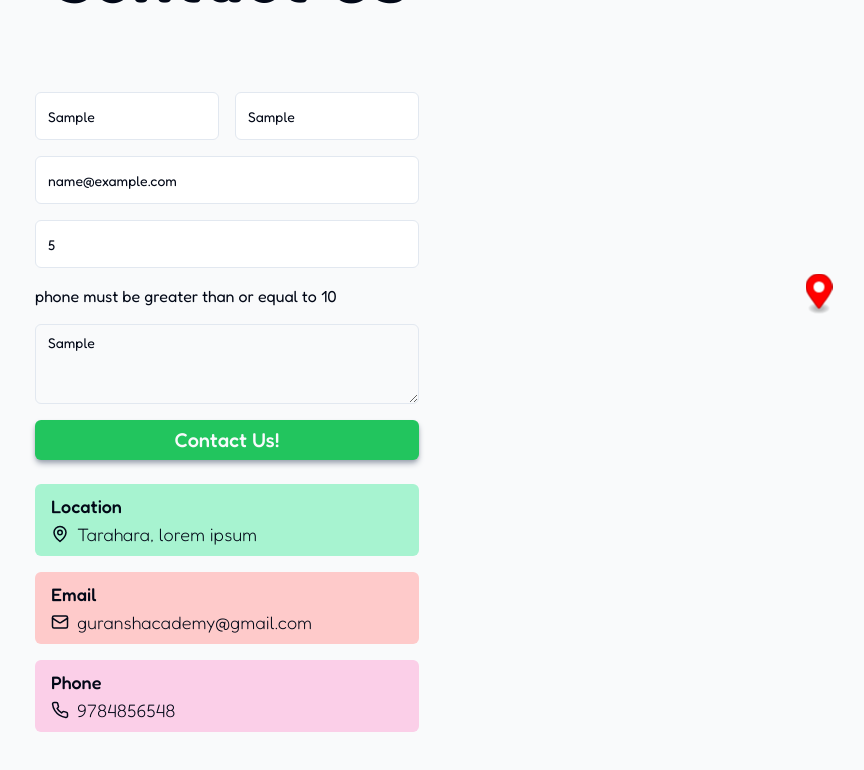
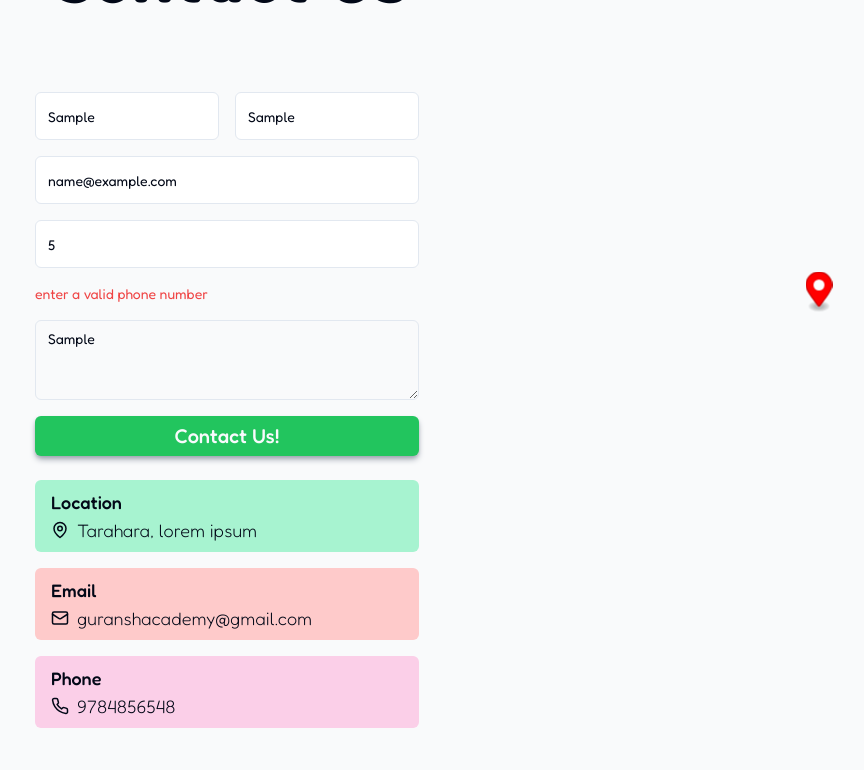
Before and after one commit to SoRa4762/guransh_academy_v2, a Next.js app: page / in a window 1280 px wide. Both pictures are taken after typing "Sample", "Sample", "name@example.com", "5", "Sample" into the empty fields and a click on the button "Contact Us!". Shown: the part 4036-4806 px from the top of the page, without its empty margins (117-981 px from the left). Built offline with nearby package versions, Linux system fonts and the light colour scheme; no server answers.

Commit message:
validation improved

```diff
--- a/components/contactUs/page.tsx
+++ b/components/contactUs/page.tsx
@@ -30,11 +30,15 @@ const ContactUs = (props: Props) => {
   // };
 
   //formik way
+  const phoneRegExp = /^\d{10}$/;
+
   const schema = Yup.object().shape({
     firstName: Yup.string().required(),
     lastName: Yup.string().required(),
     email: Yup.string().required().email(),
-    phone: Yup.number().required().min(10),
+    phone: Yup.string()
+      .matches(phoneRegExp, "enter a valid phone number")
+      .required(),
     message: Yup.string().required(),
   });
 
@@ -97,7 +101,9 @@ const ContactUs = (props: Props) => {
                   onChange={handleChange}
                 />
                 {errors.firstName && touched.firstName && (
-                  <span>{errors.firstName}</span>
+                  <span className="text-red-500 text-xs sm:text-sm">
+                    {errors.firstName}
+                  </span>
                 )}
               </div>
 
@@ -111,7 +117,9 @@ const ContactUs = (props: Props) => {
                   onChange={handleChange}
                 />
                 {errors.lastName && touched.lastName && (
-                  <span>{errors.lastName}</span>
+                  <span className="text-red-500 text-xs sm:text-sm">
+                    {errors.lastName}
+                  </span>
                 )}
               </div>
             </div>
@@ -124,7 +132,11 @@ const ContactUs = (props: Props) => {
               value={values.email}
               onChange={handleChange}
             />
-            {errors.email && touched.email && <span>{errors.email}</span>}
+            {errors.email && touched.email && (
+              <span className="text-red-500 text-xs sm:text-sm">
+                {errors.email}
+              </span>
+            )}
 
             <Input
               className="h-12 w-80 sm:w-96"
@@ -135,9 +147,14 @@ const ContactUs = (props: Props) => {
               value={values.phone}
               onChange={handleChange}
             />
-            {errors.phone && touched.phone && <span>{errors.phone}</span>}
+            {errors.phone && touched.phone && (
+              <span className="text-red-500 text-xs sm:text-sm">
+                {errors.phone}
+              </span>
+            )}
 
             <Textarea
+              className="text-red-500 text-xs sm:text-sm"
               className="w-80 sm:w-96"
               placeholder="Your Message"
               // onChange={handleInputChange}
@@ -145,7 +162,11 @@ const ContactUs = (props: Props) => {
               value={values.message}
               onChange={handleChange}
             />
-            {errors.message && touched.message && <span>{errors.message}</span>}
+            {errors.message && touched.message && (
+              <span className="text-red-500 text-xs sm:text-sm">
+                {errors.message}
+              </span>
+            )}
             <Button className="text-slate-50 bg-green-500 hover:bg-green-600 sm:text-lg lg:text-xl shadow-md w-80 sm:w-96 shadow-gray-400">
               Contact Us!
             </Button>
```
Also changed, not shown: 1 other file (tests, documents, lock files or other folders).
